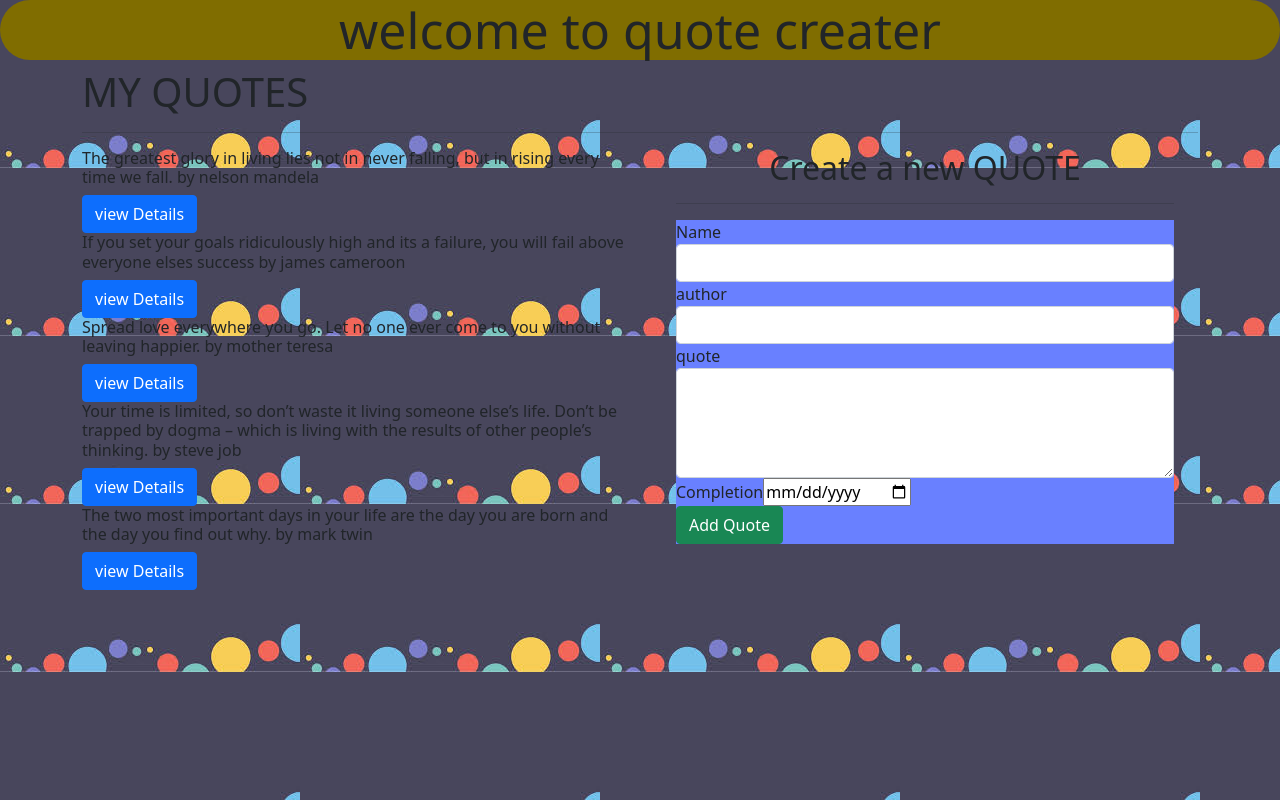
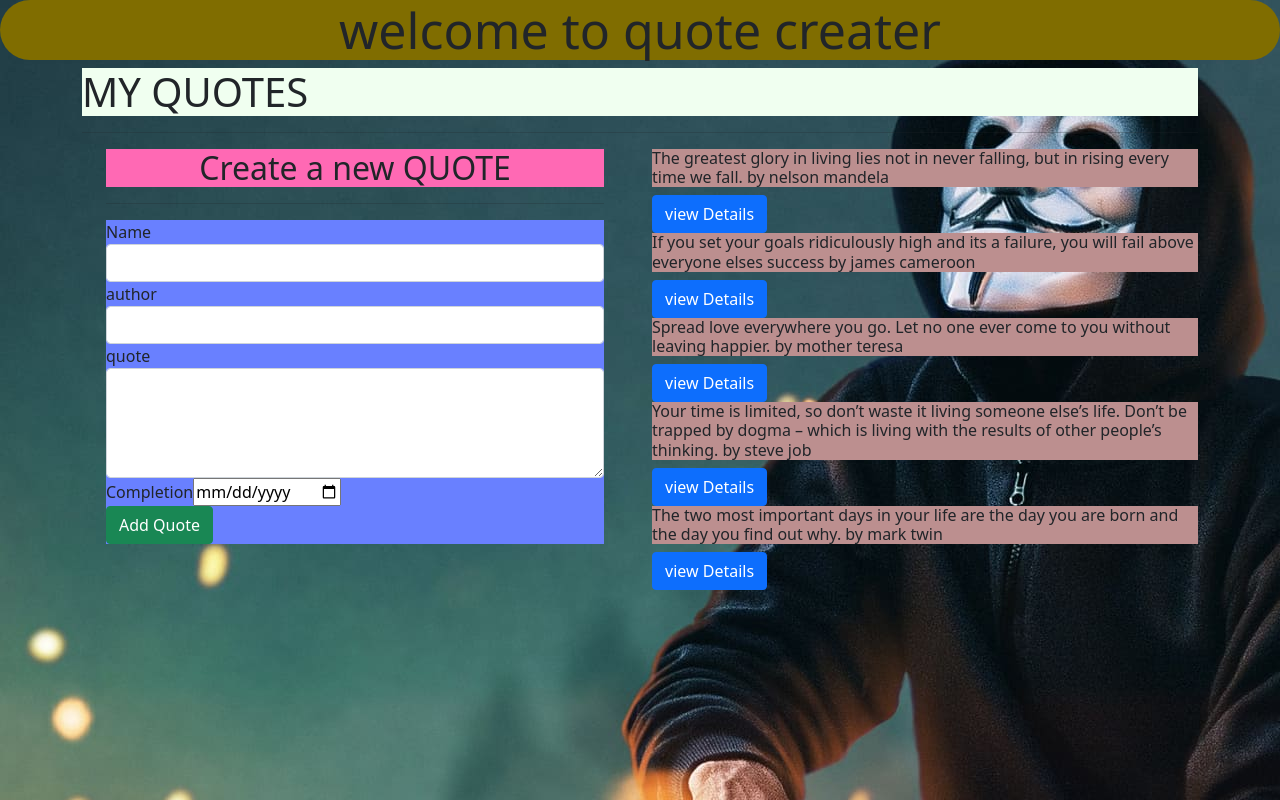
Before and after one commit to Nur-tusa/angular-week1, an Angular app: page / in a window 1280 px wide. Built offline with nearby package versions, Linux system fonts and the light colour scheme.

Commit message:
adding background colour

```diff
--- a/angular.json
+++ b/angular.json
@@ -98,6 +98,10 @@
             ],
             "scripts": []
           }
+        },
+        "deploy": {
+          "builder": "angular-cli-ghpages:deploy",
+          "options": {}
         }
       }
     }
--- a/package.json
+++ b/package.json
@@ -30,6 +30,7 @@
     "@angular/compiler-cli": "~12.2.0",
     "@types/jasmine": "~3.8.0",
     "@types/node": "^12.11.1",
+    "angular-cli-ghpages": "^1.0.0-rc.2",
     "jasmine-core": "~3.8.0",
     "karma": "~6.3.0",
     "karma-chrome-launcher": "~3.1.0",
--- a/src/app/app.component.css
+++ b/src/app/app.component.css
@@ -10,5 +10,5 @@ h2 {
     font-size: 30px;
 }
 body{
-    background-image: url("/quote.jpeg");
+    background-image: url("../assets/q.jpg");
     }
--- a/src/app/app.component.html
+++ b/src/app/app.component.html
@@ -1,2 +1,3 @@
 <h1>welcome to quote creater</h1>
+
 <app-quote></app-quote>
--- a/src/app/quote/quote.component.css
+++ b/src/app/quote/quote.component.css
@@ -0,0 +1,3 @@
+#details1{
+    background-color: rgba(212, 161, 21, 0.836);
+}
--- a/src/app/quote/quote.component.html
+++ b/src/app/quote/quote.component.html
@@ -1,17 +1,13 @@
-<!-- <h1>My quotes</h1>
-<hr>
-<ul>
-  <div *ngFor='let quote of quotes;let i = index'>
-    <li>{{quote.name}}</li>
-    <button (click)='toggleDetails(i)'>Toggle Details</button>
-    <app-quote-details *ngIf='quote.showDescription' [quote]='quote' (isComplete) = 'deleteQuote($event,i)'></app-quote-details>
-  </div>
-</ul> -->
 <div class="container">
+
+  <div id="quotes1">
     <h1>MY QUOTES</h1>
     <hr>
 
     <div class="row">
+      <div class="col-md-6">
+        <app-quote-form (addQuote)="addNewQuote($event)"></app-quote-form>
+      </div>
       <div class="col-md-6">
         <div *ngFor='let quote of quotes;let i = index'>
           <div>
@@ -19,13 +15,12 @@
             <button (click)='toggleDetails(i)' class="btn btn-primary">view Details</button>
           </div>
 
-        <div *ngIf='quote.showDescription'>
-          <app-quote-details  [quote]='quote' (isComplete) = 'deleteQuote($event,i)'></app-quote-details>
+          <div id="details1" *ngIf='quote.showDescription'>
+            <app-quote-details [quote]='quote' (isComplete)='deleteQuote($event,i)'></app-quote-details>
           </div>
         </div>
       </div>
-    <div class="col-md-6">
-      <app-quote-form (addQuote)="addNewQuote($event)"></app-quote-form>
+    </div>
+
   </div>
 </div>
-</div>
--- a/src/styles.css
+++ b/src/styles.css
@@ -4,5 +4,17 @@
 @import "~bootstrap/dist/css/bootstrap.css";
 body{
 
-background-image:url(/quote.jpeg)
+background-image:url(./assets/q.jpg)   ;
   }
+h1{
+  background-color: honeydew;
+}
+h2{
+  background-color: hotpink;
+}
+form{
+  background-color: indigo;
+}
+h6{
+  background-color: rosybrown;
+}
```
Also changed, not shown: src/assets/q.jpg (added), 1 other file (tests, documents, lock files or other folders). Lines whose indentation alone changed are shown as unchanged.
